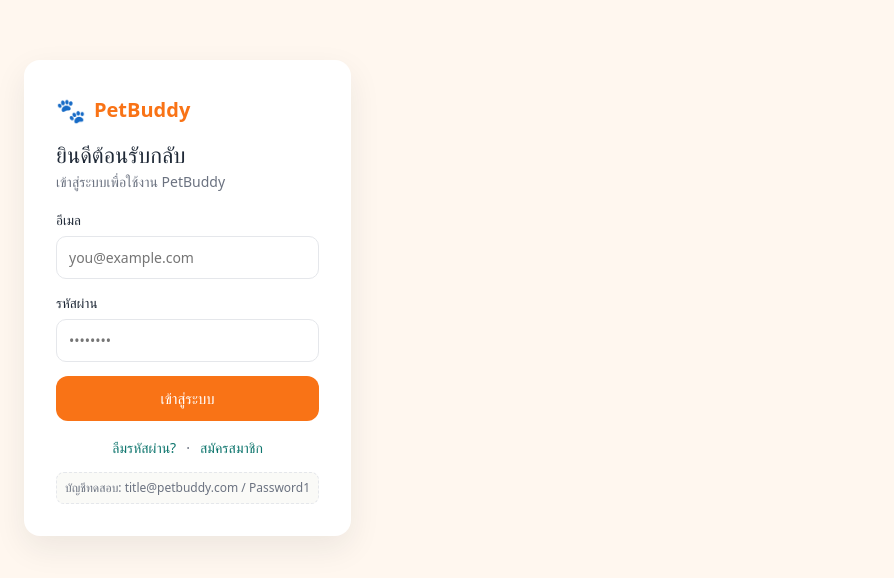
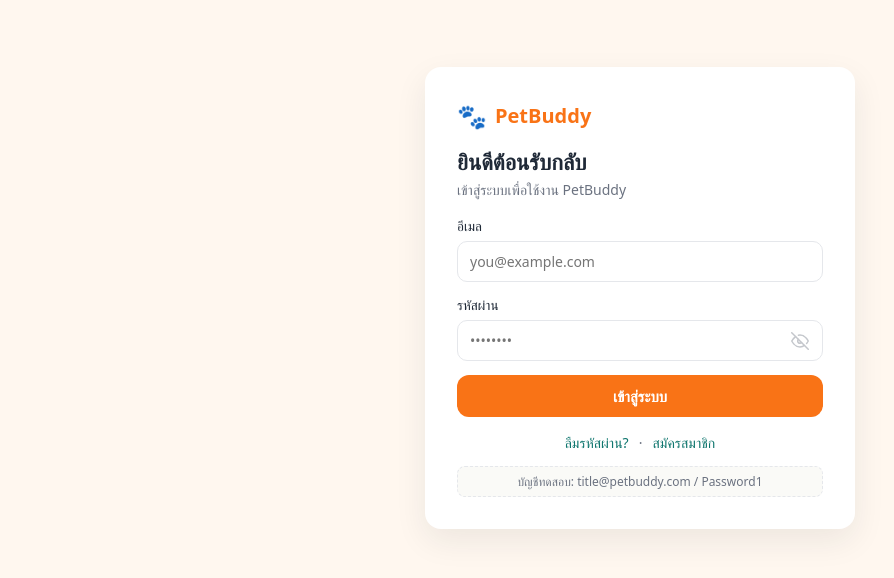
Before and after one commit to TxAll-Stars-SE-Project/PetBuddy, a React (Vite) app in the folder frontend/: page /#/login in a window 1280 px wide. Shown: the part 102-680 px from the top of the page, without its empty margins (0-894 px from the left). Built offline with nearby package versions, Linux system fonts and the light colour scheme; a small style sheet from the web is missing.

Commit message:
fix(auth): add missing Navbar import and visible password toggle

```diff
--- a/frontend/src/components/ui/PasswordInput.jsx
+++ b/frontend/src/components/ui/PasswordInput.jsx
@@ -1,19 +1,52 @@
+// src/components/ui/PasswordInput.jsx
 import { useState } from "react";
 
-function PasswordInput({ label, error, ...rest }) {
+/* ไอคอน SVG สาย production: stroke ใช้ currentColor → คุมสีผ่าน CSS ได้เลย */
+function EyeIcon() {
+  return (
+    <svg width="18" height="18" viewBox="0 0 24 24" fill="none" stroke="currentColor"
+      strokeWidth="2" strokeLinecap="round" strokeLinejoin="round" aria-hidden="true">
+      <path d="M1 12s4-8 11-8 11 8 11 8-4 8-11 8-11-8-11-8z" />
+      <circle cx="12" cy="12" r="3" />
+    </svg>
+  );
+}
+
+function EyeOffIcon() {
+  return (
+    <svg width="18" height="18" viewBox="0 0 24 24" fill="none" stroke="currentColor"
+      strokeWidth="2" strokeLinecap="round" strokeLinejoin="round" aria-hidden="true">
+      <path d="M17.94 17.94A10.07 10.07 0 0 1 12 20c-7 0-11-8-11-8a18.45 18.45 0 0 1 5.06-5.94" />
+      <path d="M9.9 4.24A9.12 9.12 0 0 1 12 4c7 0 11 8 11 8a18.5 18.5 0 0 1-2.16 3.19" />
+      <path d="M14.12 14.12a3 3 0 1 1-4.24-4.24" />
+      <line x1="1" y1="1" x2="23" y2="23" />
+    </svg>
+  );
+}
+
+export default function PasswordInput({ label, error, ...rest }) {
   const [show, setShow] = useState(false);
   return (
     <div className="field">
       <label>{label}</label>
       <div className="pw-wrap">
-        <input type={show ? "text" : "password"} className={"input" + (error ? " input--error" : "")} {...rest} />
-        <button type="button" className="pw-toggle" tabIndex={-1} onClick={() => setShow((s) => !s)}>
-          {show ? "" : ""}
+        <input
+          type={show ? "text" : "password"}
+          className={"input" + (error ? " input--error" : "")}
+          {...rest}
+        />
+        <button
+          type="button"
+          className={"pw-toggle" + (show ? "" : " pw-toggle--off")}
+          tabIndex={-1}
+          onClick={() => setShow((s) => !s)}
+          aria-label={show ? "ซ่อนรหัสผ่าน" : "แสดงรหัสผ่าน"}
+          title={show ? "ซ่อนรหัสผ่าน" : "แสดงรหัสผ่าน"}
+        >
+          {show ? <EyeIcon /> : <EyeOffIcon />}
         </button>
       </div>
       {error && <div className="field-error">{error}</div>}
     </div>
   );
 }
-
-export default PasswordInput;
--- a/frontend/src/main.tsx
+++ b/frontend/src/main.tsx
@@ -1,6 +1,5 @@
 import { StrictMode } from 'react'
 import { createRoot } from 'react-dom/client'
-import './index.css'
 import App from './App.jsx'
 
 createRoot(document.getElementById('root')!).render(
--- a/frontend/src/pages/LoginPage.jsx
+++ b/frontend/src/pages/LoginPage.jsx
@@ -2,14 +2,13 @@
 import { useAuth } from "../context/AuthContext.jsx";
 import { navigate } from "../router.js";
 import { toast } from "../utils/toast.js";
-import { api } from "../services/api.js";
-import { isEmail, isTel, isPostal, isThaiId, passwordOk } from "../utils/validators.js";
+import { isEmail } from "../utils/validators.js";
 import Logo from "../components/ui/Logo.jsx";
 import TextInput from "../components/ui/TextInput.jsx";
 import PasswordInput from "../components/ui/PasswordInput.jsx";
 import Button from "../components/ui/Button.jsx";
 import AlertBanner from "../components/ui/AlertBanner.jsx";
-import RolePills from "../components/ui/RolePills.jsx";
+
 function LoginPage({ params }) {
   const { login } = useAuth();
   const [values, setValues] = useState({ email: "", password: "" });
--- a/frontend/src/pages/RegisterPage.jsx
+++ b/frontend/src/pages/RegisterPage.jsx
@@ -1,5 +1,4 @@
 import { useState } from "react";
-import { useAuth } from "../context/AuthContext.jsx";
 import { navigate } from "../router.js";
 import { toast } from "../utils/toast.js";
 import { api } from "../services/api.js";
@@ -10,6 +9,7 @@
 import Button from "../components/ui/Button.jsx";
 import AlertBanner from "../components/ui/AlertBanner.jsx";
 import RolePills from "../components/ui/RolePills.jsx";
+
 function validateRegister(v) {
   const e = {};
   if (!v.username.trim()) e.username = "กรุณากรอกชื่อผู้ใช้";
--- a/frontend/src/pages/ResetPasswordPage.jsx
+++ b/frontend/src/pages/ResetPasswordPage.jsx
@@ -1,15 +1,12 @@
 import { useState } from "react";
-import { useAuth } from "../context/AuthContext.jsx";
 import { navigate } from "../router.js";
 import { toast } from "../utils/toast.js";
 import { api } from "../services/api.js";
-import { isEmail, isTel, isPostal, isThaiId, passwordOk } from "../utils/validators.js";
+import { passwordOk } from "../utils/validators.js";
 import Logo from "../components/ui/Logo.jsx";
-import TextInput from "../components/ui/TextInput.jsx";
 import PasswordInput from "../components/ui/PasswordInput.jsx";
 import Button from "../components/ui/Button.jsx";
 import AlertBanner from "../components/ui/AlertBanner.jsx";
-import RolePills from "../components/ui/RolePills.jsx";
 
 function ResetPasswordPage({ token }) {
   const [values, setValues] = useState({ password: "", confirm: "" });
--- a/frontend/src/styles/global.css
+++ b/frontend/src/styles/global.css
@@ -36,7 +36,15 @@
 .field-error{color:var(--error);font-size:12.5px;margin-top:5px}
 .pw-wrap{position:relative}
 .pw-wrap .input{padding-right:42px}
-.pw-toggle{position:absolute;right:8px;top:50%;transform:translateY(-50%);border:none;background:none;cursor:pointer;font-size:16px}
+.pw-toggle{
+  position:absolute; right:8px; top:50%; transform:translateY(-50%);
+  border:none; background:none; cursor:pointer;
+  display:flex; align-items:center; justify-content:center;
+  padding:6px; border-radius:8px;
+  color:#6B7280;                 /* ตอนแสดงรหัส: เทาเข้ม */
+}
+.pw-toggle--off{ color:#C4C7CC; } /* ตอนซ่อน: เทาอ่อน — แบบที่ Title อยากได้ */
+.pw-toggle:hover{ background:#F3F4F6; color:#374151; }
 
 /* ---------- ปุ่ม ---------- */
 .btn{display:inline-flex;align-items:center;justify-content:center;gap:8px;width:100%;padding:11px 16px;border:none;border-radius:var(--r-btn);background:var(--primary);color:#fff;font:inherit;font-size:15px;font-weight:600;cursor:pointer}
```
Also changed, not shown: frontend/src/pages/ForgotPasswordPage.jsx (+2 -6 lines), frontend/src/pages/HomePage.jsx (+1 -11 lines), frontend/src/pages/NotFoundPage.jsx (+0 -13 lines).
